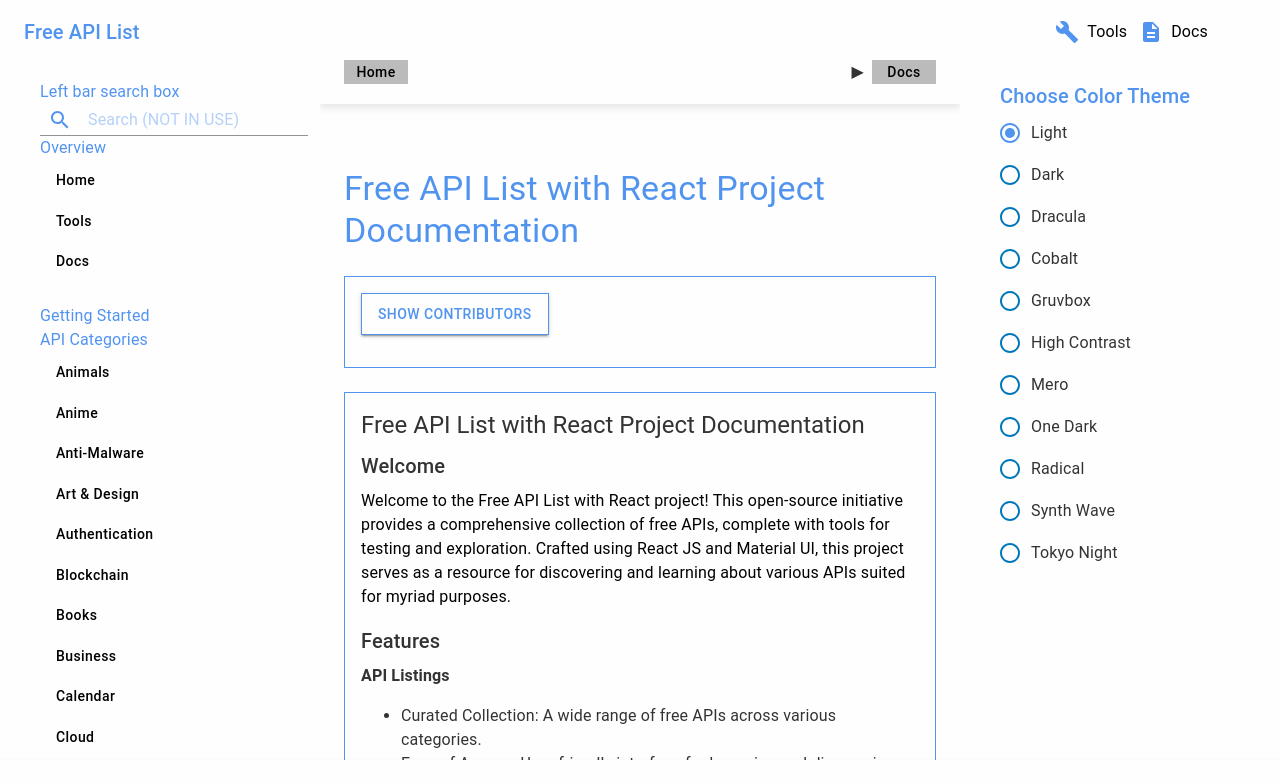
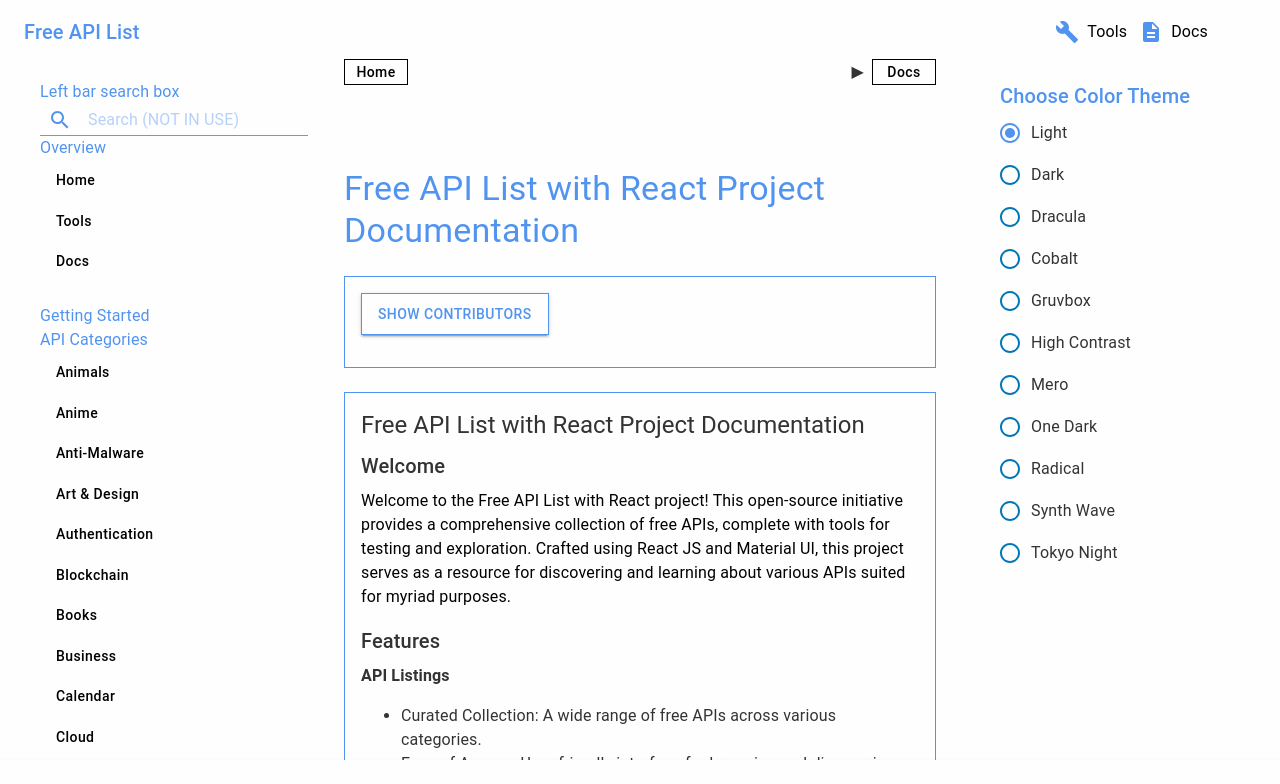
Before and after one commit to Curtis-Thomas/free-api-list-with-react, a React (Create React App) app: page /Docs in a window 1280 px wide. Shown: the top 784 px of the page. Built offline with nearby package versions, Linux system fonts and the light colour scheme.

Commit message:
style: NavBar theme colors added

```diff
--- a/src/navigation/Link.js
+++ b/src/navigation/Link.js
@@ -1,24 +1,24 @@
 import React from "react";
 import { Link as ReactRouterLink } from "react-router-dom";
-import { Button } from "@mui/material";
+import { Button, useTheme } from "@mui/material";
 
 const Link = ({ label, ...props }) => {
+  const theme = useTheme();
+
   const formattedLabel = label[0] === "/" ? label.slice(1) : label;
 
   return (
     <Button
       {...props}
       component={ReactRouterLink}
-      variant="text"
       sx={{
         padding: "0 0.5rem",
-        color: "black",
-        backgroundColor: "#bbb",
+        color: theme.palette.text.secondary,
+        backgroundColor: theme.palette.background.default,
+        border: "solid 1px",
         "&:hover": {
-          backgroundColor: "#a1a1a1",
+          opacity: 0.7,
         },
-        textDecoration: "none",
-        border: "none",
       }}
       aria-label={`nav-${formattedLabel}`}
       onKeyPress={(e) => {
--- a/src/navigation/NavBar.js
+++ b/src/navigation/NavBar.js
@@ -1,19 +1,19 @@
 import React from "react";
-import { AppBar, Toolbar, Box, Typography, useTheme } from "@mui/material";
+import { Toolbar, Box, Typography, useTheme } from "@mui/material";
 import Link from "./Link";
 
 const NavBar = ({ link, route2 }) => {
   const theme = useTheme();
 
   return (
-    <AppBar
+    <Box
       position="static"
       sx={{
         marginBottom: 4,
         backgroundColor: theme.palette.background.default,
       }}
     >
-      <Toolbar sx={{ color: theme.palette.text.secondary }}>
+      <Toolbar sx={{ color: theme.palette.text.primary }}>
         <Box
           sx={{
             flexGrow: 1,
@@ -41,7 +41,7 @@ const NavBar = ({ link, route2 }) => {
           )}
         </Box>
       </Toolbar>
-    </AppBar>
+    </Box>
   );
 };
 
```
Also changed, not shown: 2 other files (tests, documents, lock files or other folders).
